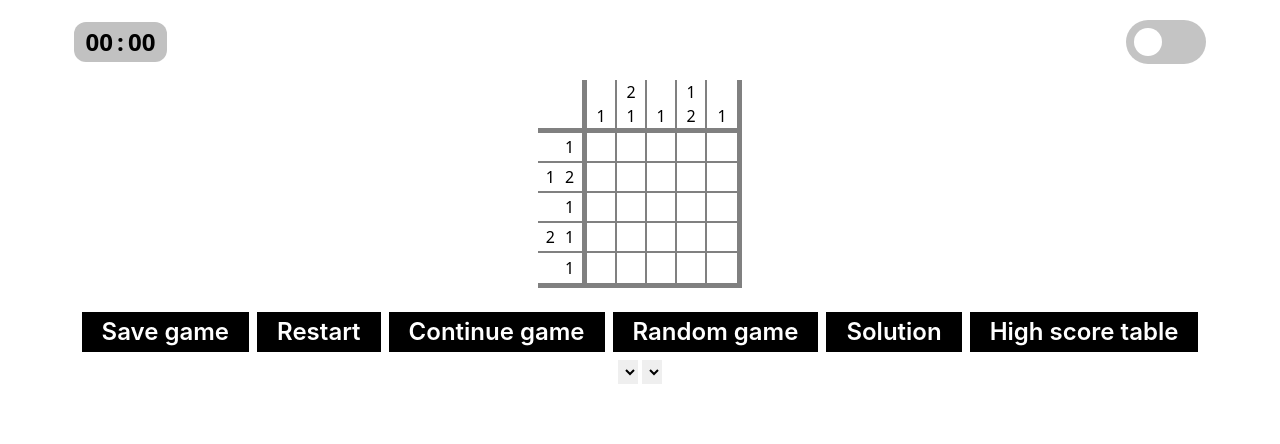
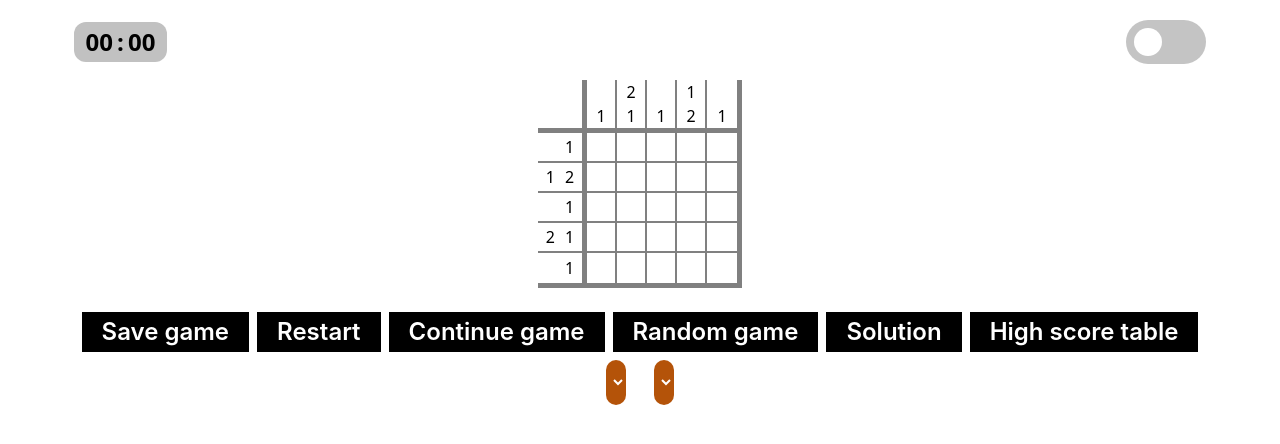
Before and after one commit to K0LESAN/nonograms, a website built with Vite: page nonograms/index.html in a window 1280 px wide. Built offline with nearby package versions, Linux system fonts and the light colour scheme.

Commit message:
feat: style select tags

```diff
--- a/nonograms/src/styles/index.scss
+++ b/nonograms/src/styles/index.scss
@@ -152,3 +152,23 @@
     @apply px-5 py-3 text-white font-["inter"] font-semibold text-2xl leading-4 text-center bg-black cursor-pointer select-none;
   }
 }
+
+.select {
+  @apply flex items-center gap-7;
+
+  &-sizes {
+    @apply text-center py-2 rounded-2xl text-xl bg-amber-700 text-white;
+
+    &__item {
+      @apply text-xl text-center;
+    }
+  }
+
+  &-templates {
+    @apply text-center py-2 rounded-2xl text-xl bg-amber-700 text-white;
+
+    &__item {
+      @apply text-xl text-center;
+    }
+  }
+}
```
